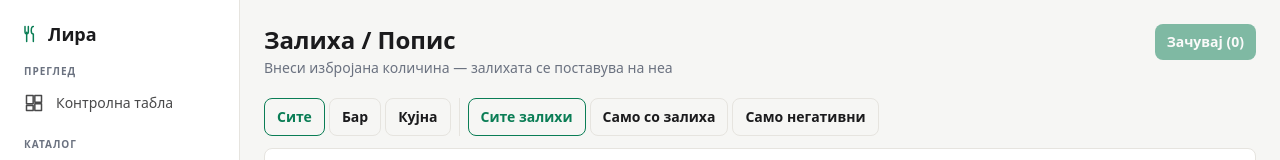
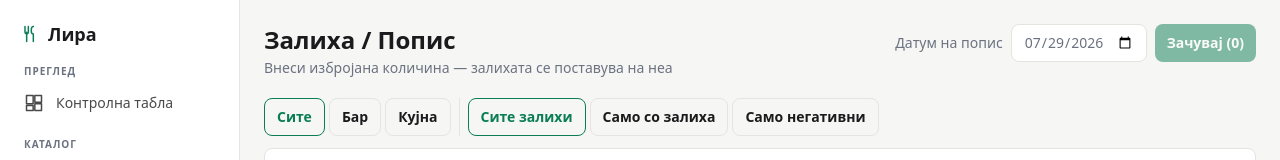
Before and after one commit to dashwhiz/restaurant-admin, a Next.js app: page /stocktake in a window 1280 px wide. Shown: the top 160 px of the page. Built offline with nearby package versions, Linux system fonts and the light colour scheme; no server answers; the database is empty.

Commit message:
feat(stock): pick the count date on zaliha / popis

```diff
--- a/src/app/stocktake/page.tsx
+++ b/src/app/stocktake/page.tsx
@@ -17,6 +17,9 @@ export default function StocktakePage() {
   const [dept, setDept] = useState<'all' | 'Бар' | 'Кујна'>('all');
   // Most of the ~700 products sit at 0; these narrow the list to the ones worth checking.
   const [stockFilter, setStockFilter] = useState<'all' | 'nonzero' | 'negative'>('all');
+  // Set on mount, not at render: a static export would bake in the build date.
+  const [today, setToday] = useState('');
+  const [countDate, setCountDate] = useState('');
   const [loading, setLoading] = useState(true);
   const [saving, setSaving] = useState(false);
 
@@ -32,6 +35,10 @@ export default function StocktakePage() {
     }
   }
   useEffect(() => {
+    const d = new Date();
+    const iso = `${d.getFullYear()}-${String(d.getMonth() + 1).padStart(2, '0')}-${String(d.getDate()).padStart(2, '0')}`;
+    setToday(iso);
+    setCountDate(iso);
     load();
     // eslint-disable-next-line react-hooks/exhaustive-deps
   }, []);
@@ -58,10 +65,13 @@ export default function StocktakePage() {
       })
       .filter((e) => e.counted !== e.system_qty);
     if (!entries.length) return toast('Нема промени за зачувување', 'info');
-    if (!confirm(`Ќе се ажурира залихата за ${entries.length} производи. Продолжи?`)) return;
+    const backdated = countDate && countDate !== today;
+    const when = backdated ? ` со датум ${countDate.split('-').reverse().join('.')}` : '';
+    if (!confirm(`Ќе се ажурира залихата за ${entries.length} производи${when}. Продолжи?`)) return;
     setSaving(true);
     try {
-      const n = await submitStocktake(entries);
+      // Today keeps the real save time; another day is stamped at midday.
+      const n = await submitStocktake(entries, backdated ? countDate : undefined);
       toast(`Попис зачуван — ажурирани ${n} производи`, 'success');
       load();
     } catch (e) {
@@ -77,9 +87,21 @@ export default function StocktakePage() {
         title="Залиха / Попис"
         subtitle="Внеси избројана количина — залихата се поставува на неа"
         actions={
-          <button className="btn-primary" onClick={submit} disabled={saving || entered.length === 0}>
-            {saving ? 'Зачувување…' : `Зачувај (${entered.length})`}
-          </button>
+          <>
+            <label className="flex items-center gap-2 text-sm text-muted">
+              Датум на попис
+              <input
+                className="input w-auto"
+                type="date"
+                value={countDate}
+                max={today}
+                onChange={(e) => setCountDate(e.target.value)}
+              />
+            </label>
+            <button className="btn-primary" onClick={submit} disabled={saving || entered.length === 0}>
+              {saving ? 'Зачувување…' : `Зачувај (${entered.length})`}
+            </button>
+          </>
         }
       />
 
--- a/src/lib/services/stocktake.ts
+++ b/src/lib/services/stocktake.ts
@@ -7,9 +7,15 @@ export interface StocktakeEntry {
   counted: number;
 }
 
-/** Log each non-zero difference and set current_stock to the counted amount. */
-export async function submitStocktake(entries: StocktakeEntry[]): Promise<number> {
+/**
+ * Log each non-zero difference and set current_stock to the counted amount.
+ * `countedOn` (YYYY-MM-DD) dates the log rows; omit it to stamp the current
+ * time. Only the log is dated — stock is always set to the count right away.
+ */
+export async function submitStocktake(entries: StocktakeEntry[], countedOn?: string): Promise<number> {
   const sb = getSupabase();
+  // Midday UTC, same as the POS import, so the day never shifts across time zones.
+  const createdAt = countedOn ? { created_at: `${countedOn}T12:00:00Z` } : {};
   let updated = 0;
   for (const e of entries) {
     const diff = e.counted - e.system_qty;
@@ -19,6 +25,7 @@ export async function submitStocktake(entries: StocktakeEntry[]): Promise<number
       system_qty: e.system_qty,
       counted_qty: e.counted,
       difference: diff,
+      ...createdAt,
     });
     if (logErr) throw logErr;
     const { error } = await sb.from('products').update({ current_stock: e.counted }).eq('id', e.product_id);
```
